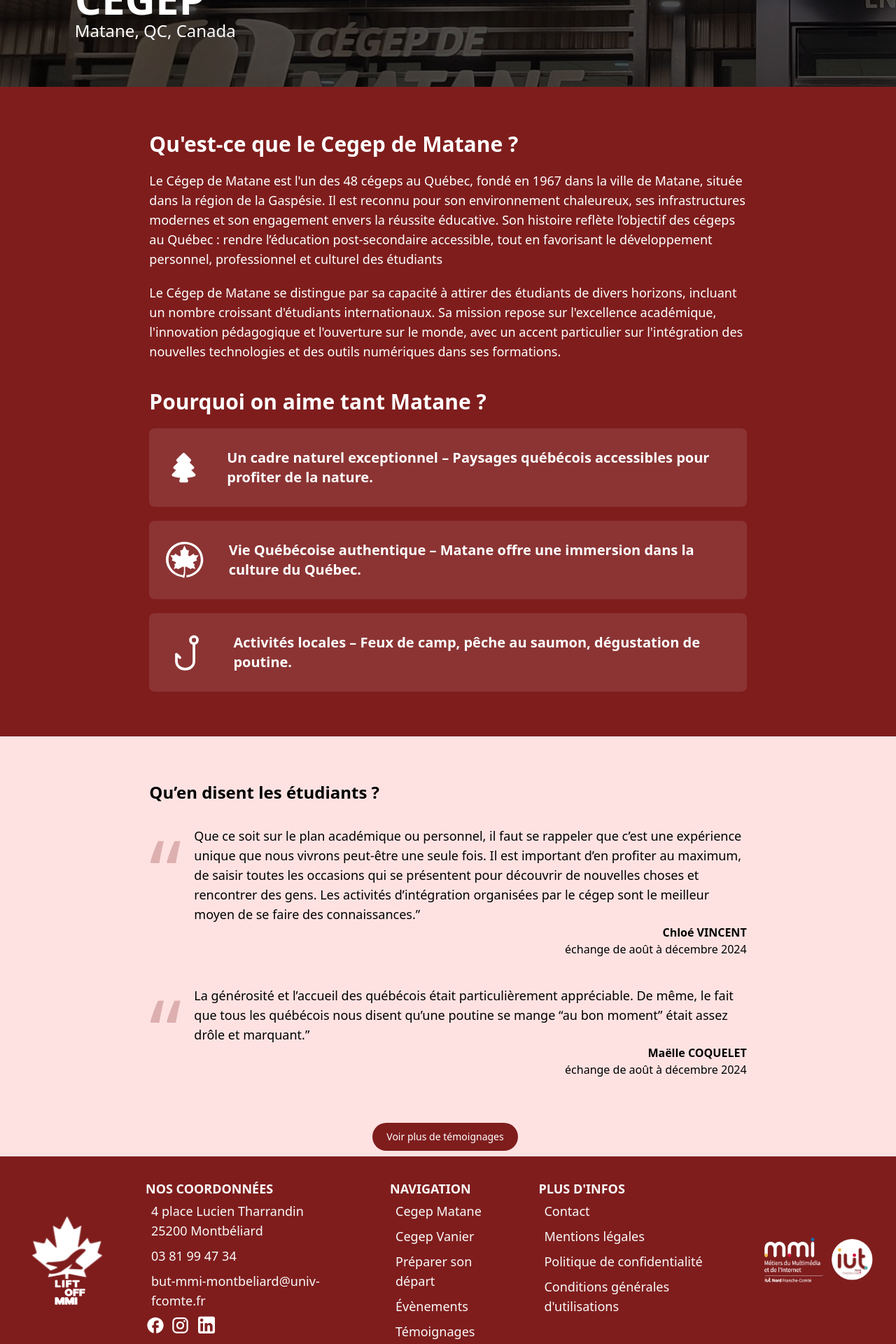
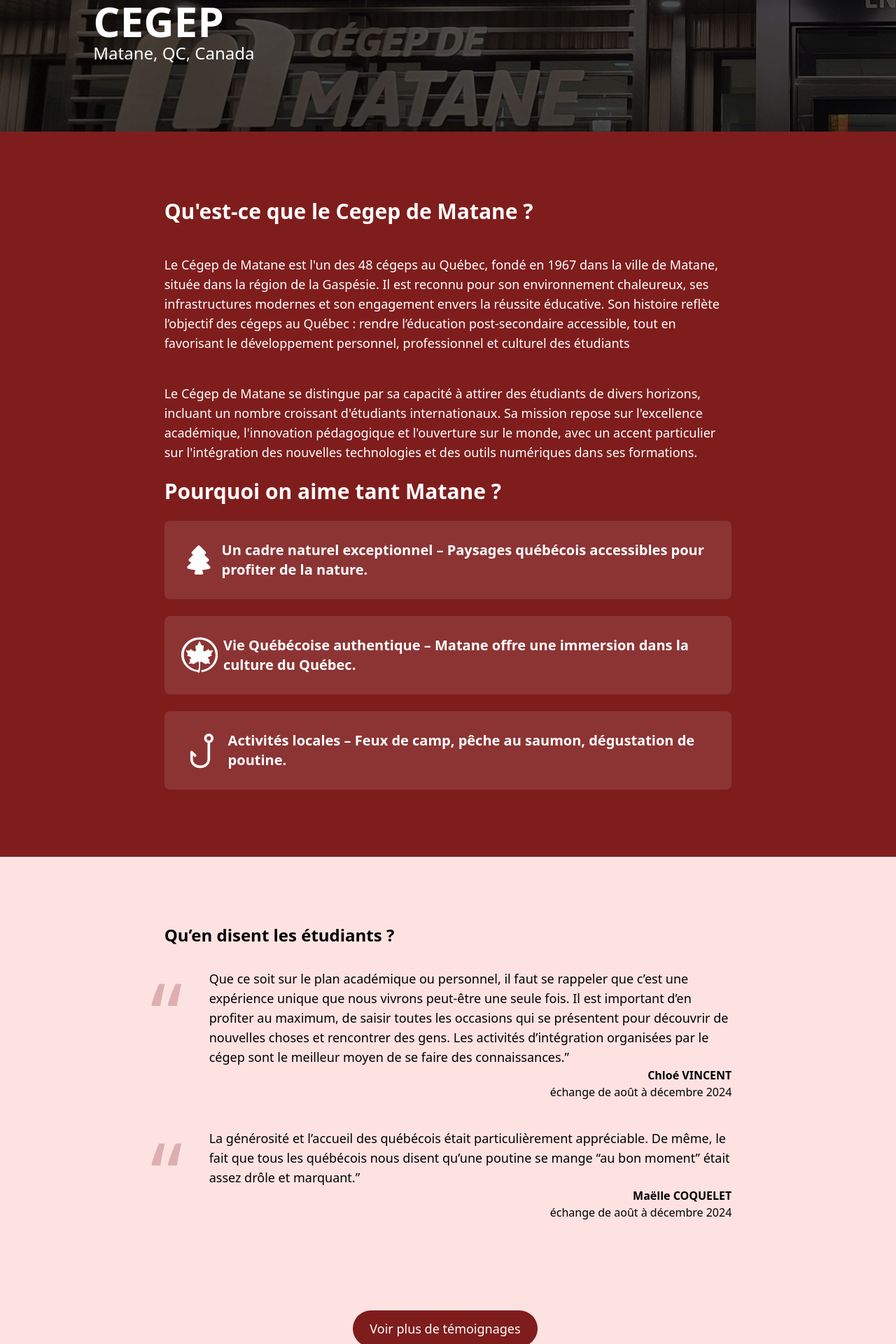
Before and after one commit to MaelleCoquelet/projetco_canada-mcoquelet_pmeloni_hpetit_cvincent, a Nuxt app: page /matane in a window 1280 px wide. Shown: the part 640-2560 px from the top of the page at 70% size. Built offline with nearby package versions, Linux system fonts and the light colour scheme.

Commit message:
Amélioration de la mise en page de la page Matane avec des ajustements de styles et ajout de responsive

```diff
--- a/pages/matane.vue
+++ b/pages/matane.vue
@@ -3,8 +3,8 @@
 </script>
 
 <template>
-    <section class="col-span-12 grid grid-cols-12 bg-[url(/img/matane.jpg)]">
-        <nav class="w-full text-white col-start-2 col-end-8">
+    <section class="md:col-span-12 md:grid md:grid-cols-12 bg-[url(/img/matane.jpg)] p-8">
+        <nav class="w-full text-white md:col-start-2 md:col-end-8">
             <div class="items-left pt-96 pb-16">
                 <h1 class="text-6xl md:text-9xl font-bold ">MATANE</h1>
                 <h2 class="text-3xl md:text-6xl font-bold">CEGEP</h2>
@@ -12,9 +12,9 @@
             </div>
         </nav>
     </section>
-    <section class="col-span-12 grid grid-cols-12 text-white bg-red-900">
-        <div class="col-start-3 col-end-11 mt-16 mb-16">
-            <h4 class="text-3xl font-semibold">Qu'est-ce que le Cegep de Matane ?</h4>
+    <section class="md:col-span-12 md:grid md:grid-cols-12 text-white bg-red-900 p-8">
+        <div class="flex flex-col gap-6 md:col-start-3 md:col-end-11 md:mt-16 md:mb-16">
+            <h4 class="text-2xl md:text-3xl font-semibold">Qu'est-ce que le Cegep de Matane ?</h4>
             <p class="text-lg mt-5">Le Cégep de Matane est l'un des 48 cégeps au Québec, fondé en 1967 dans la ville de
                 Matane, située dans la région de la Gaspésie. Il est reconnu pour son environnement chaleureux, ses
                 infrastructures modernes et son engagement envers la réussite éducative. Son histoire reflète l’objectif
@@ -27,8 +27,8 @@
                 l'intégration des nouvelles technologies et des outils numériques dans ses formations.</p>
 
 
-            <h4 class="text-3xl font-semibold mt-10">Pourquoi on aime tant Matane ?</h4>
-            <div class=" flex p-6 bg-white/10 items-center rounded-lg mt-5">
+            <h4 class="text-2xl md:text-3xl font-semibold">Pourquoi on aime tant Matane ?</h4>
+            <div class="flex gap-2 p-6 bg-white/10 items-center rounded-lg">
 
                 <svg xmlns="http://www.w3.org/2000/svg" width="64" height="64" viewBox="0 0 24 24">
                     <g fill="none">
@@ -39,30 +39,33 @@
                     </g>
                 </svg>
 
-                <p class=" text-xl ml-9 font-semibold text-left">Un cadre naturel exceptionnel – Paysages québécois
+                <p class="text-base md:text-xl font-semibold text-left">Un cadre naturel exceptionnel – Paysages
+                    québécois
                     accessibles pour profiter de la nature.</p>
             </div>
 
 
-            <div class=" flex p-6 bg-white/10 items-center rounded-lg mt-5">
+            <div class="flex gap-2 p-6 bg-white/10 items-center rounded-lg">
 
                 <svg xmlns="http://www.w3.org/2000/svg" width="64" height="64" viewBox="0 0 24 24">
                     <path fill="currentColor"
                         d="M12.394 16.958c0-.789.338-.902 1.127-.451a54 54 0 0 0 2.704 1.465c0-.45.451-.789 1.24-.564s1.577.338 1.577.338s-.45-1.014-.676-1.464c-.338-.789 0-1.24.338-1.352c0 0-.45-.338-.789-.564c-.676-.45-.563-1.014.113-1.24c.902-.45 2.141-.9 2.141-.9c-.338-.226-.789-.79-.338-1.578c.45-.676 1.24-1.69 1.24-1.69H18.93c-.79 0-1.015-.676-1.015-1.127c0 0-1.239.901-2.14 1.465c-.79.563-1.465 0-1.352-.902a37 37 0 0 0 .338-2.93c-.451.451-1.24.339-1.69-.337c-.564-1.127-1.127-2.48-1.127-2.48S11.38 4 10.817 5.128c-.338.676-1.127.788-1.578.45a37 37 0 0 0 .338 2.93c.113.789-.563 1.352-1.352.789c-.901-.564-2.253-1.465-2.253-1.465c0 .45-.226 1.014-1.014 1.127H2.817s.789 1.014 1.24 1.69s0 1.352-.339 1.577c0 0 1.127.564 2.141.902c.676.338.902.788.113 1.24c-.226.225-.789.563-.789.563c.45.112.789.563.45 1.352c-.225.45-.675 1.464-.675 1.464s.788-.225 1.577-.338c.789-.225 1.127.226 1.24.564c0 0 1.352-.789 2.704-1.465c.676-.45 1.127-.225 1.127.45v1.916c0 1.127-.226 2.254-.564 2.93c-5.07-.564-9.352-4.62-9.352-10.028c0-5.521 4.62-10.029 10.366-10.029c5.747 0 10.367 4.508 10.367 10.029c0 5.183-4.057 9.464-9.24 10.028v1.352C19.268 22.592 24 17.746 24 11.775C24 5.352 18.592.282 11.944.282C5.408.282 0 5.352 0 11.662c0 5.521 4.169 10.14 9.69 11.155c.902.225 1.465.338 2.028.901c.564-1.126.676-3.38.676-4.62Z" />
                 </svg>
 
-                <p class=" text-xl ml-9 font-semibold text-left">Vie Québécoise authentique – Matane offre une immersion
+                <p class="text-base md:text-xl font-semibold text-left">Vie Québécoise authentique – Matane offre une
+                    immersion
                     dans la culture du Québec. </p>
             </div>
 
 
-            <div class=" flex p-6 bg-white/10 items-center rounded-lg mt-5">
+            <div class="flex gap-2 p-6 bg-white/10 items-center rounded-lg">
 
                 <svg xmlns="http://www.w3.org/2000/svg" width="64" height="64" viewBox="0 0 24 24">
                     <path fill="none" stroke="currentColor" stroke-linecap="round" stroke-linejoin="round"
                         stroke-width="1.5" d="M16 7a2 2 0 1 0 0-4a2 2 0 0 0 0 4m0 0v10c0 6-10 6-10 0v-4l2 2" />
                 </svg>
-                <p class=" text-xl ml-9 font-semibold text-left">Activités locales – Feux de camp, pêche au saumon,
+                <p class="text-base md:text-xl font-semibold text-left">Activités locales – Feux de camp, pêche au
+                    saumon,
                     dégustation de poutine. </p>
             </div>
 
@@ -71,37 +74,39 @@
 
     <!-- Temoignages -->
 
-    <section class="col-span-12 grid grid-cols-12 text-black bg-red-100">
-        <div class="col-start-3 col-end-11 mt-16 mb-16">
+    <section class="md:col-span-12 md:grid md:grid-cols-12 text-black bg-red-100 p-8">
+        <div class="md:col-start-3 md:col-end-11 md:mt-16 md:mb-16">
             <h5 class="text-2xl font-bold mb-8">Qu’en disent les étudiants ?</h5>
             <div class="relative">
 
 
-                <p class="text-9xl absolute top-0 left-0 text-red-900 opacity-25">“</p>
-                <p class="ml-16 text-lg">Que ce soit sur le plan académique ou personnel, il faut se rappeler que c’est
+                <p class="text-9xl absolute top-0 -left-5 text-red-900 opacity-25">“</p>
+                <p class="ml-10 md:ml-16 text-lg">Que ce soit sur le plan académique ou personnel, il faut se rappeler que
+                    c’est
                     une expérience unique que nous vivrons peut-être une seule fois. Il est important d’en profiter au
                     maximum, de saisir toutes les occasions qui se présentent pour découvrir de nouvelles choses et
                     rencontrer des gens. Les activités d’intégration organisées par le cégep sont le meilleur moyen de
                     se faire des connaissances.”</p>
-                <p class="ml-16 font-bold text-right">Chloé VINCENT</p>
-                <p class="ml-16 text-right">échange de août à décembre 2024</p>
+                <p class="ml-10 md:ml-16 font-bold text-right">Chloé VINCENT</p>
+                <p class="ml-10 md:ml-16 text-right">échange de août à décembre 2024</p>
             </div>
 
 
             <div class="relative mt-10">
-                <p class="text-9xl absolute top-0 left-0 text-red-900 opacity-25">“</p>
-                <p class="ml-16 text-lg">La générosité et l’accueil des québécois était particulièrement appréciable. De
+                <p class="text-9xl absolute top-0 -left-5 text-red-900 opacity-25">“</p>
+                <p class="ml-10 md:ml-16 text-lg">La générosité et l’accueil des québécois était particulièrement appréciable.
+                    De
                     même, le fait que tous les québécois nous disent qu’une poutine se mange “au bon moment” était assez
                     drôle et marquant.”</p>
-                <p class="ml-16 font-bold text-right">Maëlle COQUELET</p>
-                <p class="ml-16 text-right">échange de août à décembre 2024</p>
+                <p class="ml-10 md:ml-16 font-bold text-right">Maëlle COQUELET</p>
+                <p class="ml-10 md:ml-16 text-right">échange de août à décembre 2024</p>
             </div>
         </div>
 
     </section>
-    <section class="bg-red-100 flex justify-center">
+    <section class="bg-red-100 flex justify-center p-8">
         <a href="/temoignages"
-            class="text-white flex bg-red-900 hover:bg-red-800 focus:outline-none focus:ring-4 focus:ring-red-300 font-medium rounded-full text-sm px-5 py-2.5 text-center me-2 mb-2">Voir
+            class="text-white flex bg-red-900 hover:bg-red-800 focus:outline-none focus:ring-4 focus:ring-red-300 font-medium rounded-full text-base md:text-lg px-6 py-3 text-center me-2 mb-2">Voir
             plus de témoignages</a>
     </section>
 </template>
```
